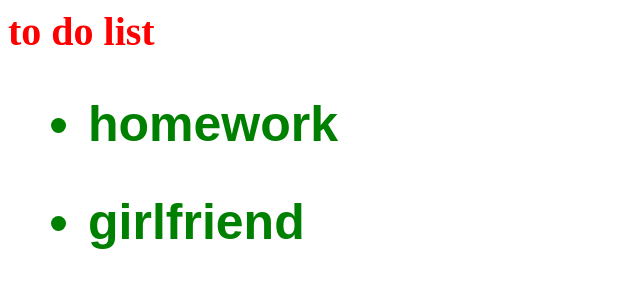
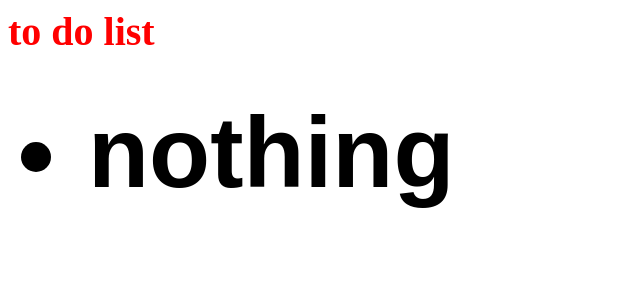
Before and after one commit to 15533/20190605-git, a plain HTML site: page index.html in a window 1280 px wide. Shown: the whole page, without its empty margins (0-640 px from the left). Drawn offline with Linux system fonts and the light colour scheme.

Commit message:
fix html

```diff
--- a/index.html
+++ b/index.html
@@ -9,10 +9,10 @@
             }
             li{
                 font-family: sans-serif;
-                font-size: 50px;
+                font-size: 100px;
                 font-weight: bold;
                 margin: 40px;
-                color: green;
+                color: black;
 
             }
         </style>
@@ -20,8 +20,7 @@
     <body>
         <h1>to do list</h1>
         <ul>
-            <li>homework</li>
-            <li>girlfriend</li>
+            <li>nothing</li>
         </ul>
     </body>
 </html>
```
